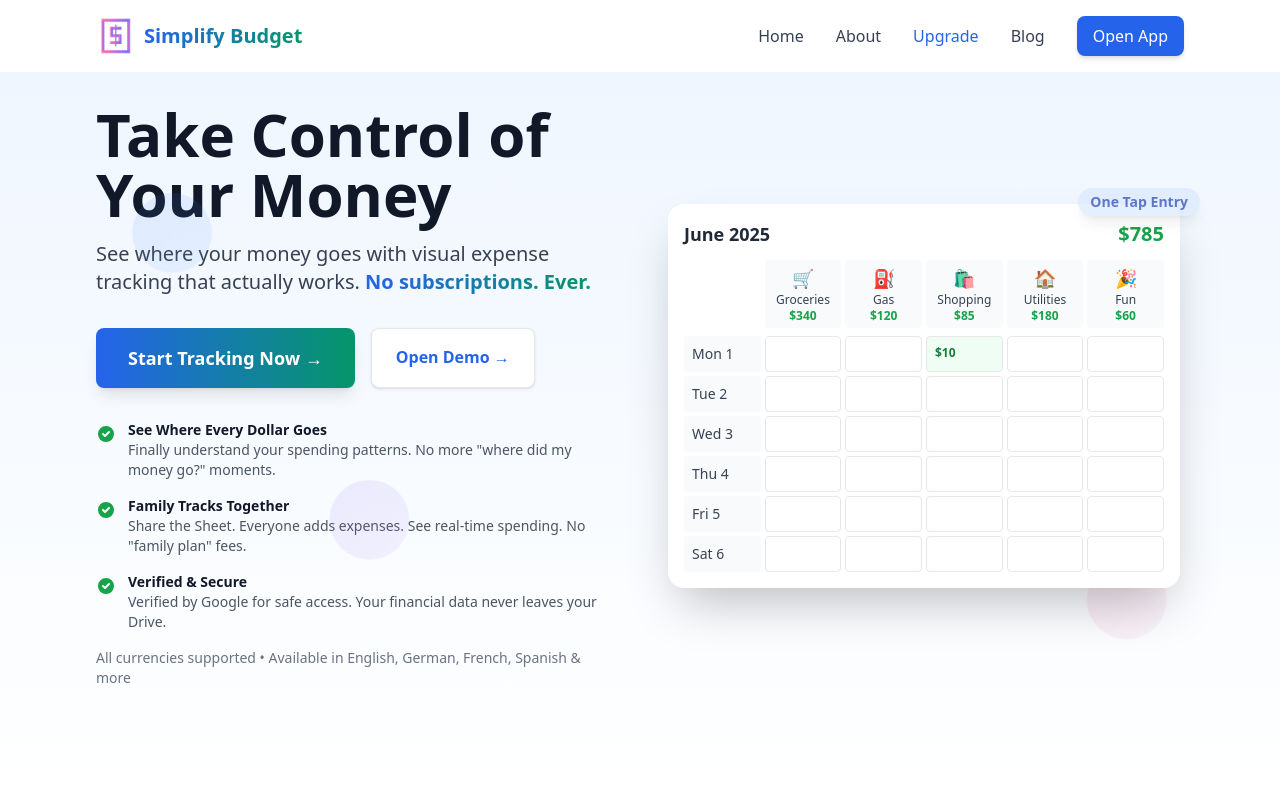
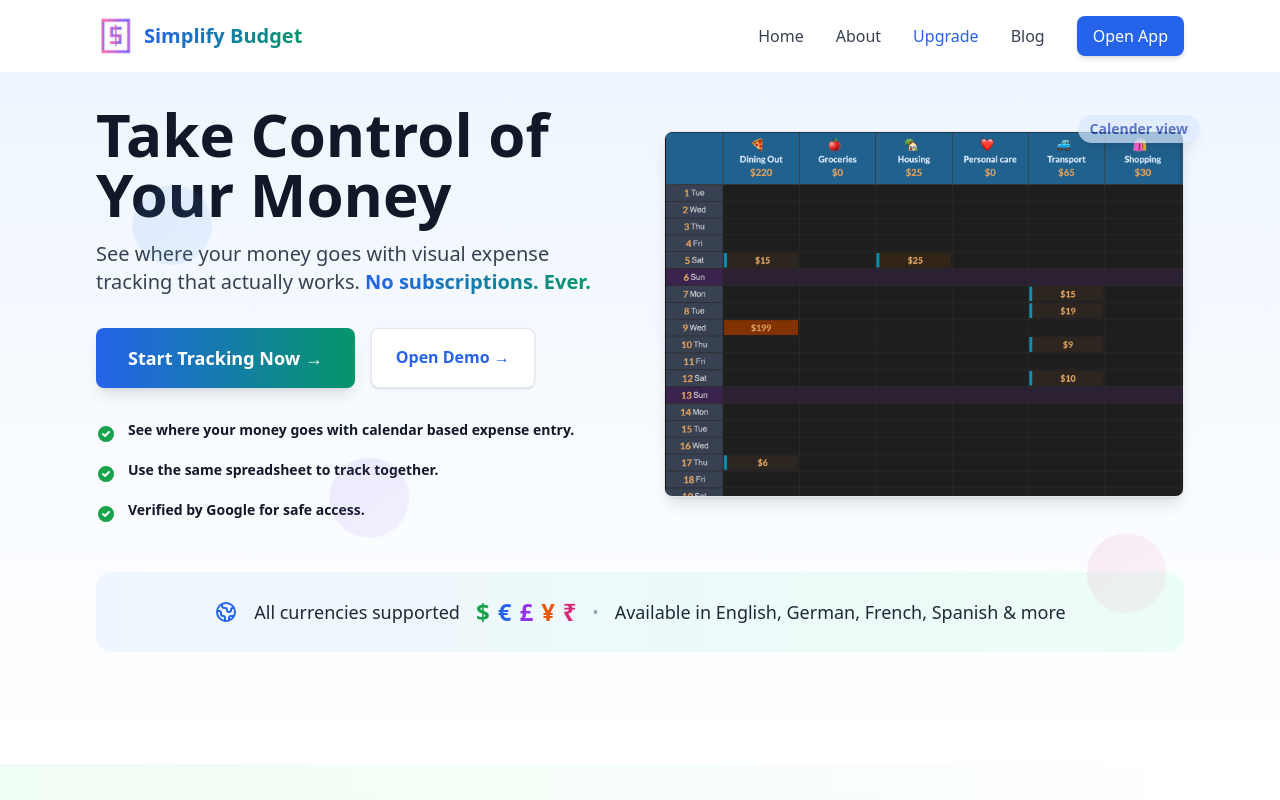
Before and after one commit to serdarsalim/personalfinance, a Next.js app: page / in a window 1280 px wide. Shown: the top 800 px of the page. Built offline with nearby package versions, Linux system fonts and the light colour scheme.

Commit message:
fixing hero section

```diff
--- a/src/app/components/sections/HeroSection.tsx
+++ b/src/app/components/sections/HeroSection.tsx
@@ -3,75 +3,9 @@
 "use client";
 
 import Link from "next/link";
-import { useState, useEffect } from "react";
+import Image from "next/image";
 
 export default function HeroSection() {
-  const [currentMonth, setCurrentMonth] = useState('');
-  const [expenseEntries, setExpenseEntries] = useState<{[key: string]: string}>({});
-  const [showPopup, setShowPopup] = useState(false);
-  const [activeCell, setActiveCell] = useState<{day: number, category: number} | null>(null);
-  const [currentAmount, setCurrentAmount] = useState('');
-
-  // Set current month
-  useEffect(() => {
-    const now = new Date();
-    const monthNames = ['January', 'February', 'March', 'April', 'May', 'June',
-      'July', 'August', 'September', 'October', 'November', 'December'];
-    setCurrentMonth(`${monthNames[now.getMonth()]} ${now.getFullYear()}`);
-  }, []);
-
-  // Simulate expense entry demo
-  useEffect(() => {
-    const demoSequence = [
-      { day: 1, category: 2, amount: '$10' }, // Shopping on 1st
-      { day: 3, category: 1, amount: '$50' }, // Gas on 3rd
-      { day: 5, category: 0, amount: '$45' }, // Groceries on 5th
-      { day: 2, category: 0, amount: '$25' }, // More groceries on 2nd
-      { day: 1, category: 2, amount: '$8' },  // Another shopping on 1st
-    ];
-
-    let currentIndex = 0;
-
-    const runDemo = () => {
-      const entry = demoSequence[currentIndex];
-
-      // Step 1: Show cell selection
-      setActiveCell({ day: entry.day, category: entry.category });
-
-      setTimeout(() => {
-        // Step 2: Show popup
-        setShowPopup(true);
-        setCurrentAmount(entry.amount);
-
-        setTimeout(() => {
-          // Step 3: Close popup and save entry
-          setShowPopup(false);
-          // Use timestamp to allow multiple entries per day/category
-          const key = `${entry.day}-${entry.category}-${Date.now()}`;
-          setExpenseEntries(prev => ({ ...prev, [key]: entry.amount }));
-          setActiveCell(null);
-
-          // Move to next entry
-          currentIndex = (currentIndex + 1) % demoSequence.length;
-
-          // Wait before next demo
-          setTimeout(runDemo, 3000);
-        }, 1500);
-      }, 800);
-    };
-
-    const timer = setTimeout(runDemo, 2000);
-    return () => clearTimeout(timer);
-  }, []);
-
-  // Sample categories with emojis
-  const categories = [
-    { emoji: "🛒", name: "Groceries", total: "$340" },
-    { emoji: "⛽", name: "Gas", total: "$120" },
-    { emoji: "🛍️", name: "Shopping", total: "$85" },
-    { emoji: "🏠", name: "Utilities", total: "$180" },
-    { emoji: "🎉", name: "Fun", total: "$60" },
-  ];
 
 
   return (
@@ -131,8 +65,7 @@ export default function HeroSection() {
                   </svg>
                 </div>
                 <div>
-                  <p className="text-sm font-semibold text-gray-900">See Where Every Dollar Goes</p>
-                  <p className="text-sm text-gray-600">Finally understand your spending patterns. No more "where did my money go?" moments.</p>
+                  <p className="text-sm font-semibold text-gray-900">See where your money goes with calendar based expense entry.</p>
                 </div>
               </div>
               <div className="flex items-start gap-3">
@@ -142,8 +75,7 @@ export default function HeroSection() {
                   </svg>
                 </div>
                 <div>
-                  <p className="text-sm font-semibold text-gray-900">Family Tracks Together</p>
-                  <p className="text-sm text-gray-600">Share the Sheet. Everyone adds expenses. See real-time spending. No "family plan" fees.</p>
+                  <p className="text-sm font-semibold text-gray-900">Use the same spreadsheet to track together.</p>
                 </div>
               </div>
               <div className="flex items-start gap-3">
@@ -153,114 +85,59 @@ export default function HeroSection() {
                   </svg>
                 </div>
                 <div>
-                  <p className="text-sm font-semibold text-gray-900">Verified & Secure</p>
-                  <p className="text-sm text-gray-600">Verified by Google for safe access. Your financial data never leaves your Drive.</p>
+                  <p className="text-sm font-semibold text-gray-900">Verified by Google for safe access.</p>
+
                 </div>
               </div>
-            </div>
-
-            {/* Currency & Language Support */}
-            <div className="mt-4 text-center lg:text-left">
-              <p className="text-sm text-gray-500">
-                All currencies supported • Available in English, German, French, Spanish & more
-              </p>
             </div>
           </div>
 
           {/* Right side - Visual Grid Demo */}
           <div className="relative">
-            <div className="bg-white rounded-2xl shadow-2xl p-4 max-w-lg mx-auto transform hover:scale-105 transition-transform duration-300">
-              {/* Grid Header */}
-              <div className="flex justify-between items-center mb-3">
-                <h3 className="text-lg font-bold text-gray-800">{currentMonth}</h3>
-                <div className="text-xl font-bold text-green-600">$785</div>
-              </div>
-
-              {/* Categories Header */}
-              <div className="grid grid-cols-6 gap-1 mb-2">
-                <div className="text-xs text-gray-500 p-2"></div>
-                {categories.map((cat, i) => (
-                  <div key={i} className="text-center p-1 bg-gray-50 rounded">
-                    <div className="text-lg">{cat.emoji}</div>
-                    <div className="text-xs font-medium text-slate-700">{cat.name}</div>
-                    <div className="text-xs text-green-600 font-bold">{cat.total}</div>
-                  </div>
-                ))}
-              </div>
-
-              {/* Grid Rows - First 8 days */}
-              <div className="space-y-1 max-h-64 overflow-hidden">
-                {[...Array(6)].map((_, dayIndex) => {
-                  const day = dayIndex + 1;
-                  const dayNames = ['Mon', 'Tue', 'Wed', 'Thu', 'Fri', 'Sat', 'Sun'];
-                  const dayName = dayNames[dayIndex % 7];
-                  return (
-                    <div key={day} className="grid grid-cols-6 gap-1">
-                      {/* Day column */}
-                      <div className="p-2 text-sm font-medium text-gray-700 bg-gray-50 rounded">
-                        {dayName} {day}
-                      </div>
-
-                      {/* Category cells */}
-                      {categories.map((_, catIndex) => {
-                        const isActive = activeCell?.day === day && activeCell?.category === catIndex;
-                        const cellKey = `${day}-${catIndex}`;
-
-                        // Get all entries for this day/category
-                        const allEntries = Object.entries(expenseEntries)
-                          .filter(([key]) => key.startsWith(`${day}-${catIndex}-`))
-                          .map(([_, value]) => value);
-
-                        const hasEntries = allEntries.length > 0;
-                        const totalAmount = allEntries.reduce((sum, entry) => {
-                          const num = parseFloat(entry.replace('$', ''));
-                          return sum + num;
-                        }, 0);
-
-                        return (
-                          <div
-                            key={catIndex}
-                            className={`
-                              p-2 text-xs border rounded cursor-pointer transition-all duration-300
-                              ${isActive ? 'bg-blue-100 border-blue-300 shadow-lg scale-105' : 'border-gray-200 hover:bg-gray-50'}
-                              ${hasEntries ? 'bg-green-50' : ''}
-                            `}
-                          >
-                            {hasEntries && (
-                              <div className="text-green-700 font-bold">
-                                ${totalAmount.toFixed(0)}
-                                {allEntries.length > 1 && (
-                                  <div className="text-xs text-gray-500">({allEntries.length} items)</div>
-                                )}
-                              </div>
-                            )}
-                          </div>
-                        );
-                      })}
-                    </div>
-                  );
-                })}
-              </div>
-
-            </div>
-
-            {/* Expense Entry Popup */}
-            {showPopup && (
-              <div className="absolute inset-0 flex items-center justify-center bg-black bg-opacity-20 rounded-2xl">
-                <div className="bg-white rounded-lg p-4 shadow-xl border-2 border-blue-300 animate-in fade-in duration-200">
-                  <div className="text-center">
-                    <div className="text-sm text-gray-600 mb-2">Enter amount</div>
-                    <div className="text-2xl font-bold text-blue-600 mb-2">{currentAmount}</div>
-                    <div className="text-xs text-gray-500">Auto-saving...</div>
-                  </div>
-                </div>
-              </div>
-            )}
+            <Link href="/demo" className="block max-w-xl mx-auto transform hover:scale-105 transition-transform duration-300">
+              <Image
+                src="/simplify-monthly-grid.png"
+                alt="Simplify Monthly Expense Grid"
+                width={700}
+                height={580}
+                className="w-full h-auto rounded-lg border border-gray-200 shadow-lg cursor-pointer"
+                priority
+              />
+            </Link>
 
             {/* Floating feature badges */}
             <div className="absolute -top-4 -right-4 bg-blue-100 text-blue-800 px-3 py-1 rounded-full text-sm font-semibold shadow-lg animate-pulse">
-              One Tap Entry
+              Calender view
             </div>
+          </div>
+        </div>
+
+        {/* Currency & Language Support - Full Width */}
+        <div className="mt-12 bg-gradient-to-r from-blue-50 to-emerald-50 rounded-2xl p-6 text-center">
+          <div className="flex items-center justify-center gap-4 flex-wrap">
+            {/* Globe Icon */}
+            <svg className="w-6 h-6 text-blue-600" fill="none" stroke="currentColor" viewBox="0 0 24 24">
+              <path strokeLinecap="round" strokeLinejoin="round" strokeWidth={2} d="M3.055 11H5a2 2 0 012 2v1a2 2 0 002 2 2 2 0 012 2v2.945M8 3.935V5.5A2.5 2.5 0 0010.5 8h.5a2 2 0 012 2 2 2 0 104 0 2 2 0 012-2h1.064M15 20.488V18a2 2 0 012-2h3.064M21 12a9 9 0 11-18 0 9 9 0 0118 0z" />
+            </svg>
+
+            <p className="text-lg font-medium text-gray-800">
+              All currencies supported
+            </p>
+
+            {/* Currency Symbols */}
+            <div className="flex gap-2 text-2xl font-bold">
+              <span className="text-green-600">$</span>
+              <span className="text-blue-600">€</span>
+              <span className="text-purple-600">£</span>
+              <span className="text-orange-600">¥</span>
+              <span className="text-pink-600">₹</span>
+            </div>
+
+            <span className="text-gray-400">•</span>
+
+            <p className="text-lg font-medium text-gray-800">
+              Available in English, German, French, Spanish & more
+            </p>
           </div>
         </div>
 
```
Also changed, not shown: public/simplify-monthly-grid.png (added).
